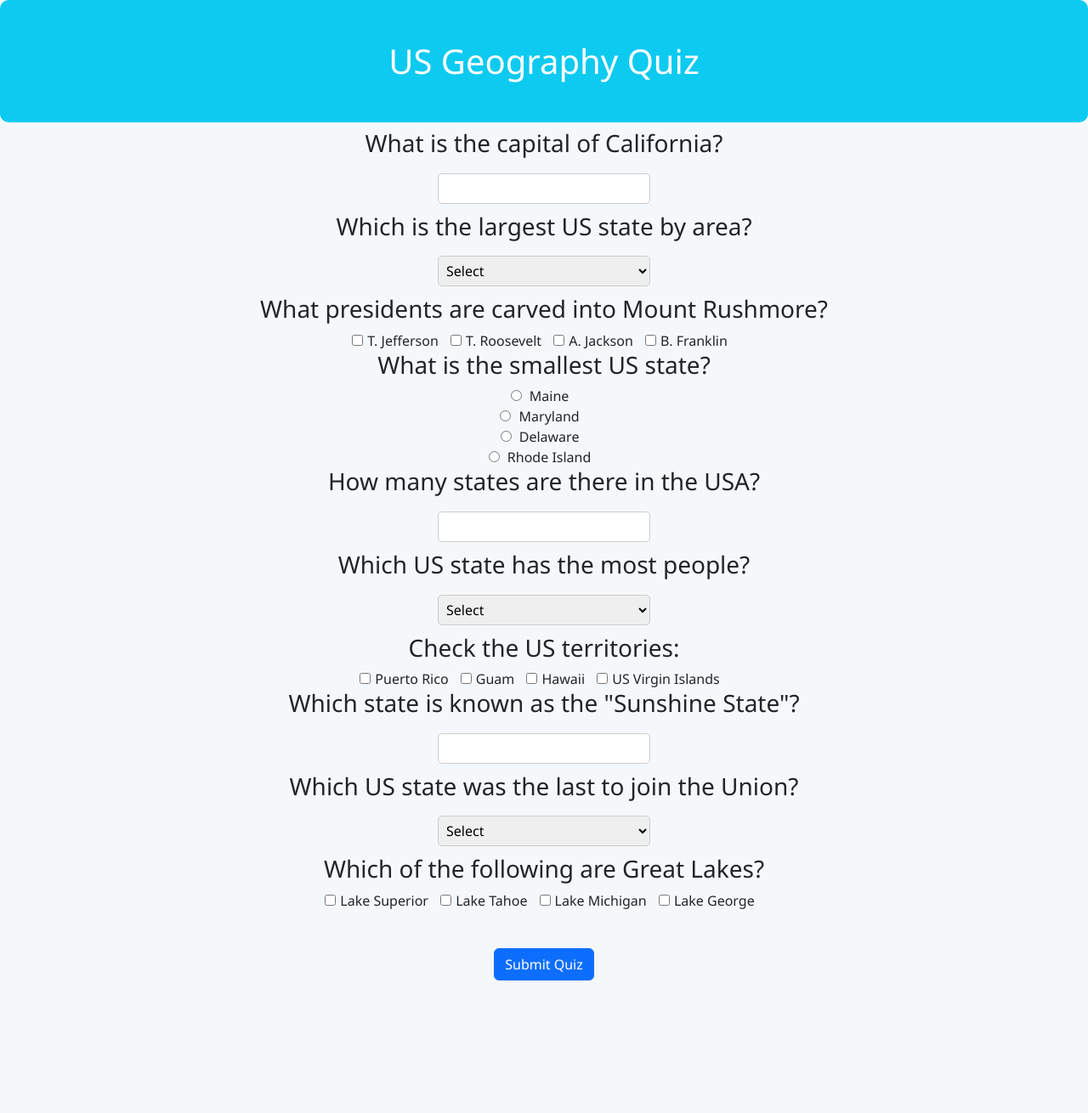
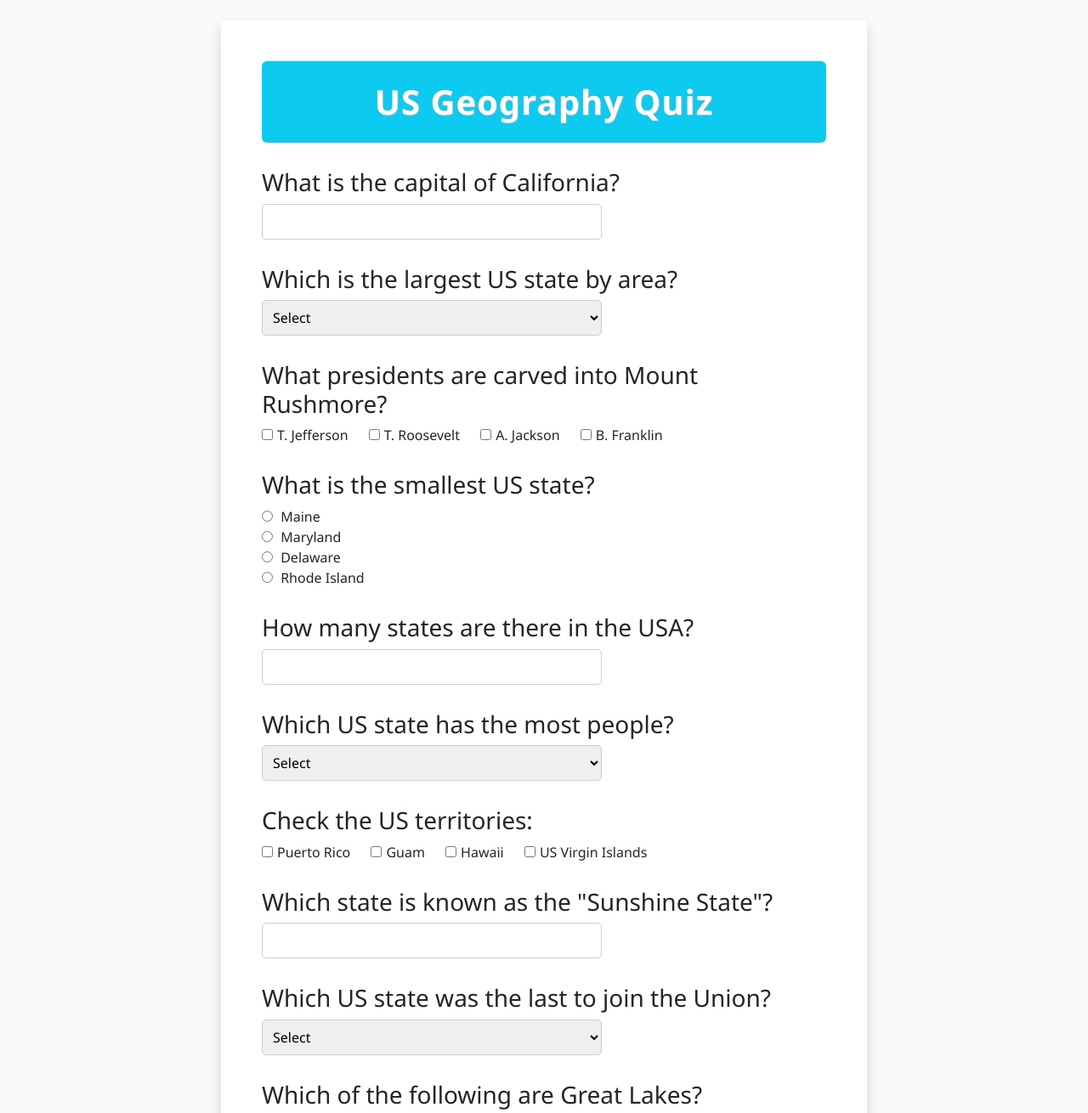
Before and after one commit to yusra-afk/quiz, a plain HTML site: page index.html in a window 1280 px wide. Shown: the top 1310 px of the page at 85% size. Before the commit the page ends 1170 px from the top, so only its background shows below. Drawn offline with nearby package versions, Linux system fonts and the light colour scheme.

Commit message:
added a few changes

```diff
--- a/css/styles.css
+++ b/css/styles.css
@@ -1,37 +1,57 @@
 body {
-    background-color: #f5f8fa;
     font-family: 'Segoe UI', Tahoma, Geneva, Verdana, sans-serif;
+    background: #f5f8fa;
   }
 
   h1 {
-    border-radius: 10px;
+    font-weight: bold;
+    letter-spacing: 1px;
+    text-shadow: 1px 1px #aaa;
+  }
+
+  h3 {
+    margin-top: 30px;
+    text-align: left;
   }
 
   input[type="text"],
   input[type="number"],
   select {
-    margin: 10px 0;
-    padding: 5px;
-    width: 250px;
+    display: block;
+    margin-top: 8px;
+    margin-bottom: 20px;
+    padding: 8px;
+    width: 100%;
+    max-width: 400px;
     border-radius: 5px;
     border: 1px solid #ccc;
+    font-size: 16px;
+  }
+
+  input[type="checkbox"],
+  input[type="radio"] {
+    margin-right: 5px;
   }
 
   label {
-    margin: 0 10px 0 5px;
+    margin-right: 20px;
+    font-size: 16px;
   }
 
   button {
-    margin-top: 20px;
     font-size: 18px;
-    padding: 10px 20px;
+    padding: 10px 24px;
+    border: none;
+    border-radius: 6px;
   }
 
   #totalScore, #totalAttempts {
     font-weight: bold;
     font-size: 20px;
+    margin-top: 20px;
   }
 
   img {
     vertical-align: middle;
+    margin-right: 8px;
   }
--- a/index.html
+++ b/index.html
@@ -7,8 +7,11 @@
   <link rel="stylesheet" href="css/styles.css">
   <script src="https://cdn.jsdelivr.net/npm/underscore@1.13.2/underscore-umd-min.js"></script>
 </head>
-<body class="text-center">
-  <h1 class="p-5 bg-info text-white">US Geography Quiz</h1>
+<body class="bg-light">
+  <div class="container mt-4">
+    <div class="row justify-content-center">
+      <div class="col-md-8 bg-white p-5 shadow rounded">
+        <h1 class="text-center bg-info text-white p-4 rounded">US Geography Quiz</h1>
 
         <!-- Question 1 -->
         <h3><span id="markImg1"></span>What is the capital of California?</h3>
@@ -34,7 +37,7 @@
         <input type="checkbox" id="Franklin"><label for="Franklin"> B. Franklin </label>
         <div id="q3Feedback"></div>
 
-  <!-- Question 4 (Randomized) -->
+        <!-- Question 4 -->
         <h3><span id="markImg4"></span>What is the smallest US state?</h3>
         <div id="q4Choices"></div>
         <div id="q4Feedback"></div>
@@ -87,11 +90,13 @@
         <input type="checkbox" id="LakeGeorge"><label for="LakeGeorge"> Lake George </label>
         <div id="q10Feedback"></div>
 
-  <br>
-  <div id="validationFdbk" class="text-danger"></div>
-  <button class="btn btn-primary">Submit Quiz</button>
+        <div id="validationFdbk" class="text-danger mt-3"></div>
+        <button class="btn btn-primary mt-4">Submit Quiz</button>
         <div id="totalScore" class="mt-3"></div>
         <div id="totalAttempts" class="mt-2"></div>
+      </div>
+    </div>
+  </div>
 
   <script src="js/script.js"></script>
 </body>
```
Lines whose indentation alone changed are shown as unchanged.
